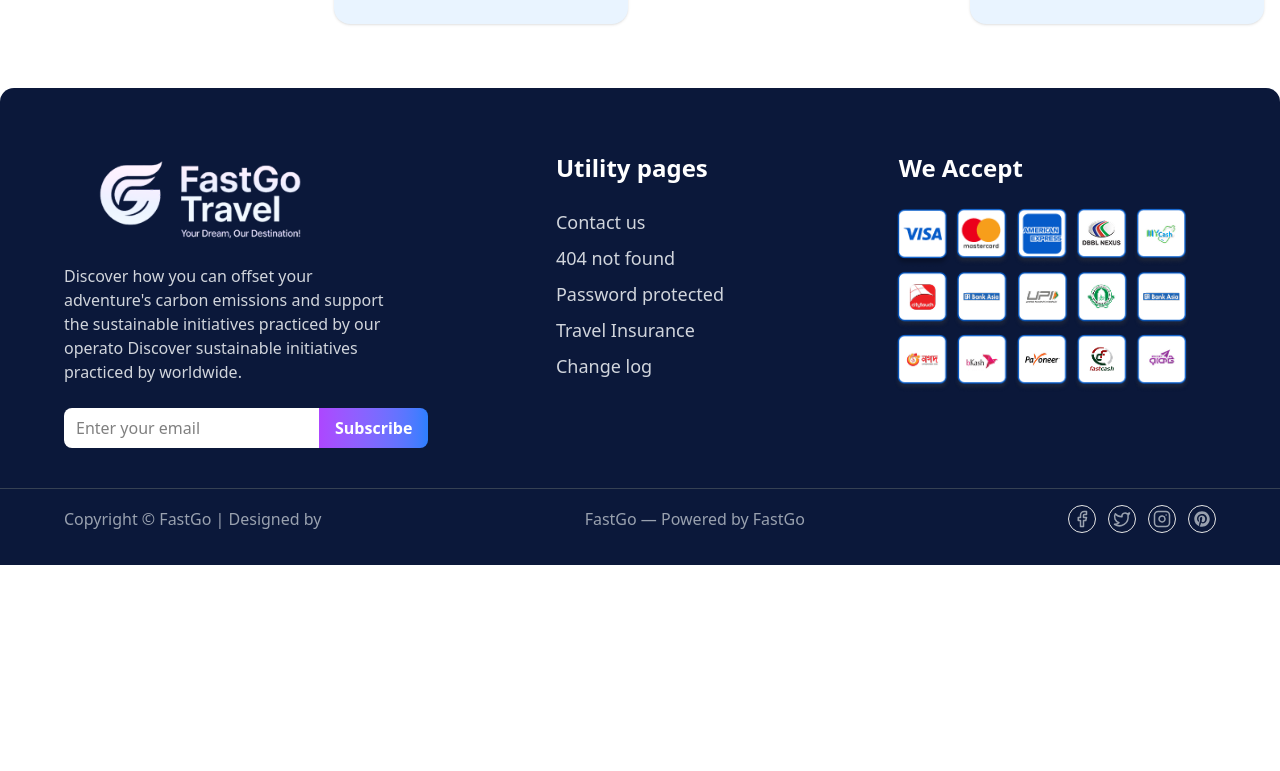
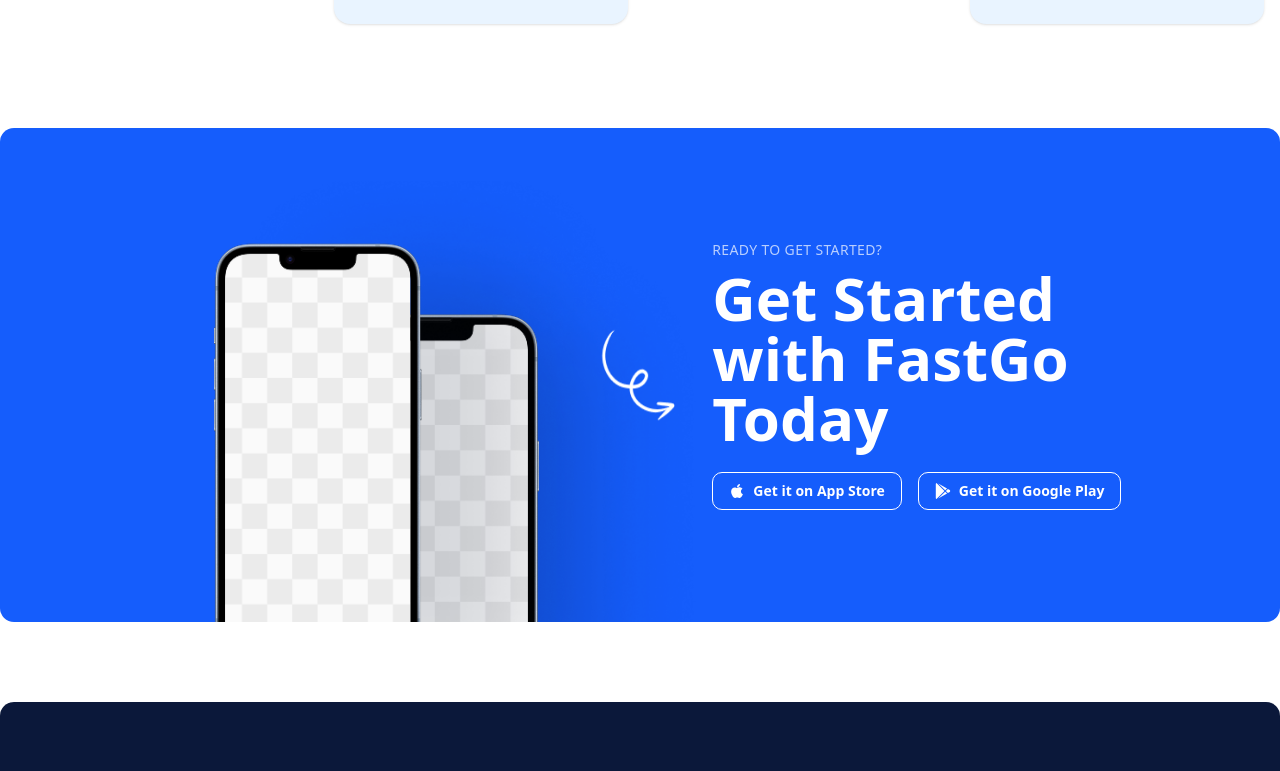
Before and after one commit to tanveenambrose/Fast-Go-Travel, a Next.js app: page / in a window 1280 px wide. Shown: the part 568-1339 px from the top of the page. Before the commit the page ends 1133 px from the top, so only its background shows below. Built offline with nearby package versions, Linux system fonts and the light colour scheme.

Commit message:
added cta section

```diff
--- /dev/null
+++ b/src/app/components/CtaSection.js
@@ -0,0 +1,48 @@
+import Image from "next/image";
+import { FaApple, FaGooglePlay } from "react-icons/fa";
+
+export default function CtaSection() {
+  return (
+    <section className="relative bg-blue-600 rounded-xl overflow-hidden  px-6 sm:px-12 md:px-20 text-white flex flex-row items-center justify-between py-28 mt-10 mb-20 max-w-7xl mx-auto">
+      {/* Phone images */}
+      <div className="lg:w-1/2"></div>
+      <div className="hidden lg:flex lg:absolute bottom-0 left-1/6">
+        <Image
+          src="/images/mobile_group.png"
+          alt="mobile"
+          width={500}
+          height={700}
+        />
+      </div>
+      <div className="relative w-[100px] h-[100px] lg:w-[166px] lg:h-[166px]">
+        <Image src="/images/swigly_arrow.png" alt="arrow" fill />
+      </div>
+
+      {/* Text content */}
+      <div className="mt-8 lg:mt-0 lg:w-1/2 flex">
+        <div>
+          <p className="text-sm uppercase tracking-wide opacity-70 mb-2">
+            Ready to get started?
+          </p>
+          <h2 className="text-3xl lg:text-6xl font-bold mb-6">
+            Get Started with FastGo Today
+          </h2>
+          <div className="flex space-x-4">
+            <button className="flex items-center border border-white rounded-lg px-4 py-2 hover:bg-white hover:text-blue-600 transition">
+              <FaApple />
+              <span className="ml-2 text-sm font-semibold">
+                Get it on App Store
+              </span>
+            </button>
+            <button className="flex items-center border border-white rounded-lg px-4 py-2 hover:bg-white hover:text-blue-600 transition">
+              <FaGooglePlay />
+              <span className="ml-2 text-sm font-semibold">
+                Get it on Google Play
+              </span>
+            </button>
+          </div>
+        </div>
+      </div>
+    </section>
+  );
+}
--- a/src/app/page.js
+++ b/src/app/page.js
@@ -1,9 +1,11 @@
+import CtaSection from "./components/CtaSection";
 import WhyTravel from "./components/WhyTravel";
 
 export default function Home() {
   return (
     <>
       <WhyTravel />
+      <CtaSection />
     </>
   );
 }
```
Also changed, not shown: public/images/mobile_group.png (added), public/images/swigly_arrow.png (added).
